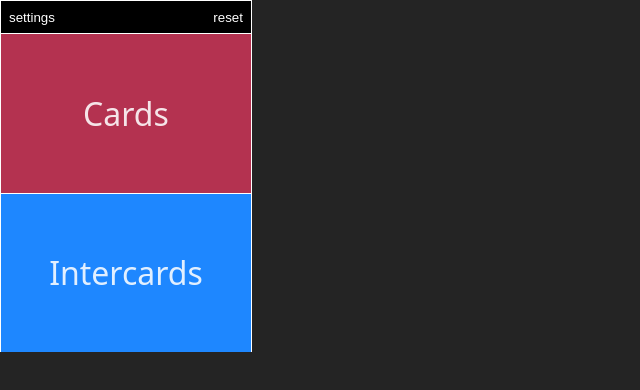
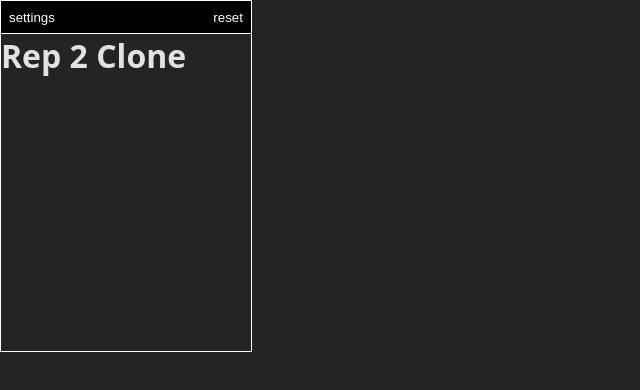
Before and after one commit to jacquikeating/wurm-buddy, a React (Vite) app: page / in a window 1280 px wide. Shown: the top 390 px of the page, without its empty margins (0-640 px from the left). Built offline with nearby package versions, Linux system fonts and the light colour scheme.

Commit message:
Rep2CloneSelect renders on step 31, temporarily during development. will render on step 1 after feature is built

```diff
--- a/src/components/MainContainer.jsx
+++ b/src/components/MainContainer.jsx
@@ -8,6 +8,7 @@ import Screen6 from "./Screen6"
 import Screen7 from "./Screen7"
 import Output from "./Output"
 import Preferences from "./Preferences"
+import Rep2CloneSelect from "./Rep2CloneSelect"
 import { getFirstMessage, getStackDefInstructions } from "../utils/functions"
 import { StepContext } from "../utils/context.js"
 // import { outputMessages } from "../utils/output-messages.js"
@@ -32,7 +33,7 @@ export default function MainContainer() {
     // const [safePlatform, setSafePlatform] = useState(["west platform", "north safe"])
 
     // // DEFAULT EMPTY VARIABLES - USE WHILE NOT ACTIVELY DEVELOPING TIMELINE
-    const [step, setStep] = useState(1)
+    const [step, setStep] = useState(31)
     const [cardsOrInters, setCardsOrInters] = useState(null)
     const [myJob, setMyJob] = useState(null)
     const [instructions, setInstructions] = useState(["", "", "", "", ""])
@@ -147,6 +148,7 @@ export default function MainContainer() {
             case 28: return <Output messages={[` `]} timeout={10000} />; // just hit boss time
             case 29: return <Output messages={outputMessages[18]} timeout={10000} />; // arcadian hell 1
             case 30: return <Output messages={outputMessages[19]} timeout={20000} />; // arcadian hell 2
+            case 31: return <Rep2CloneSelect />
         }
     }
 
```
